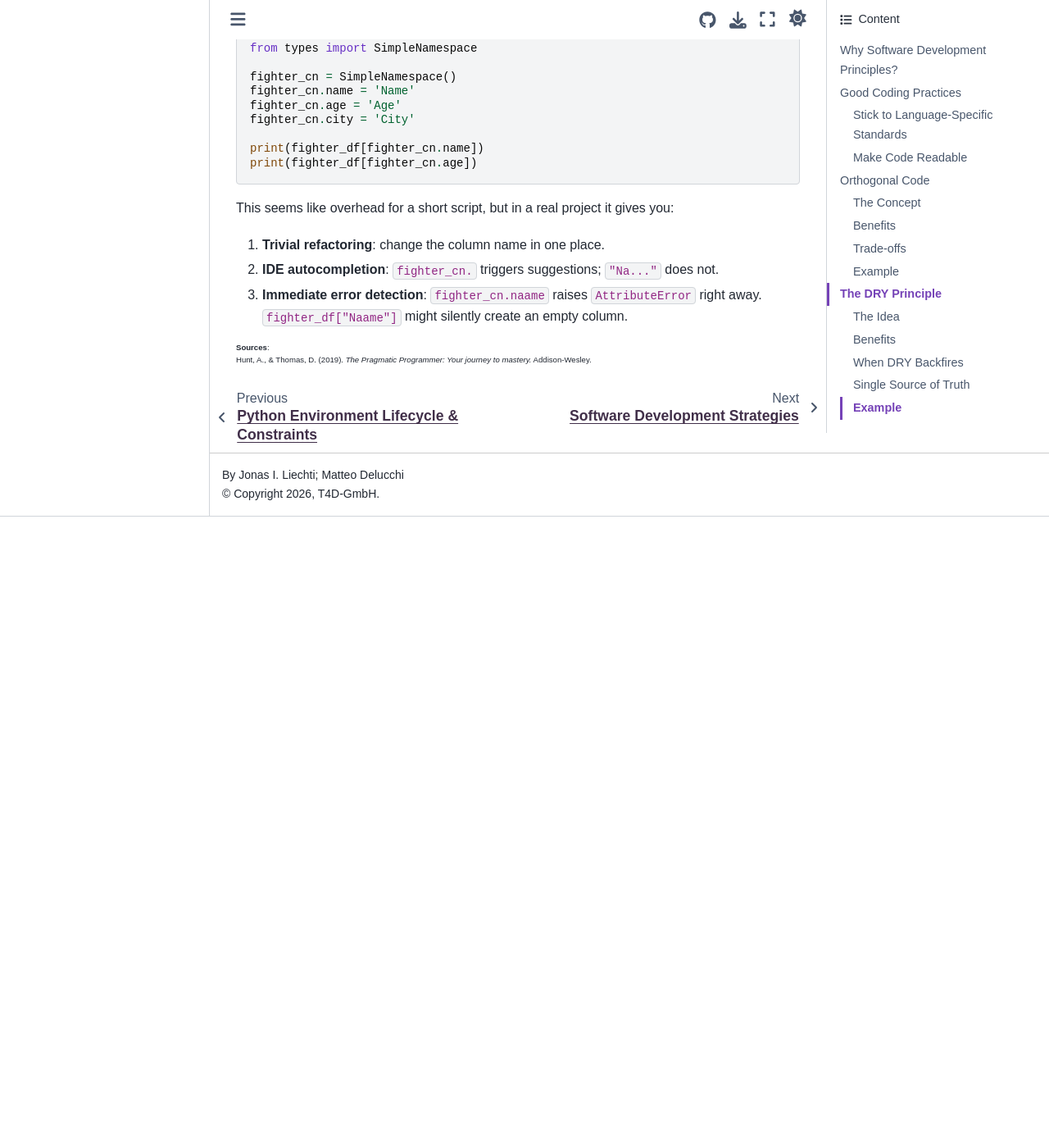
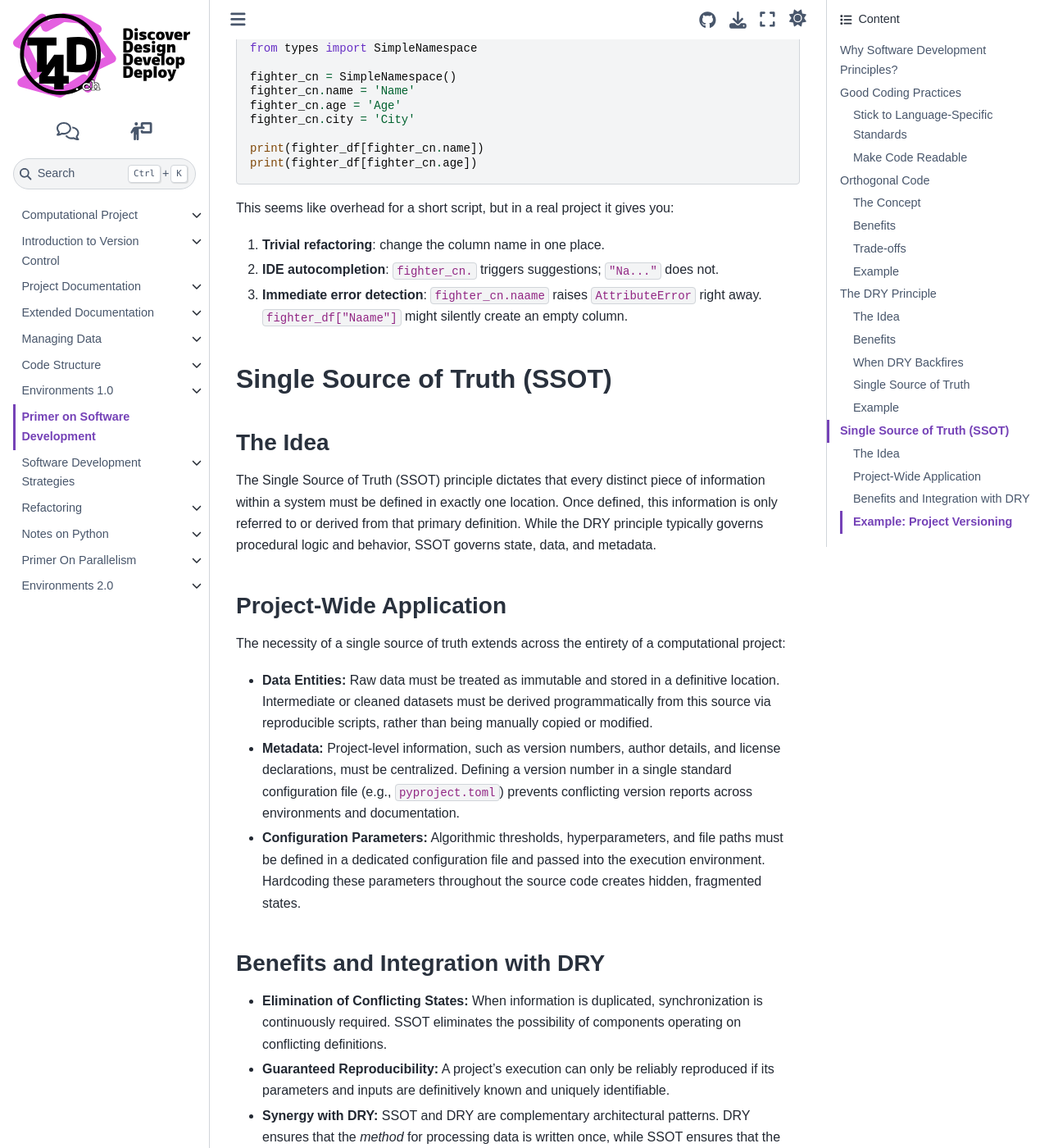
Before and after one commit to t4d-gmbh/researchSoftwareEngineering, a Sphinx documentation site: the page built from source/content/primerSoftwareDevelopment/index.md, in a window 1280 px wide and 1400 px high, scrolled down 5539 px. Shown: the whole window at 82% size. Built offline with Sphinx 7.4.7 and the Sphinx Book theme 1.1.4, drawn with Linux system fonts in a browser that asks for light colours; some web fonts are replaced; pages that are not in the unit, such as notebooks, are missing from menus; the version number could not be read and is left out; before the commit the page ends 6169 px from its top, so only the background shows below that; some of the changed text lies outside the part shown.

Commit message:
adding slide for ssot

````diff
--- a/source/content/primerSoftwareDevelopment/dry.md
+++ b/source/content/primerSoftwareDevelopment/dry.md
@@ -11,7 +11,7 @@ sd_hide_title: true
 **Don't Repeat Yourself**
 
 {.centered}
-"Every piece of knowledge must have a single, unambiguous, authoritative representation within a system."
+"Every piece of logic should have a single, unambiguous, authoritative representation within a system."
 ```
 
 
--- a/source/content/primerSoftwareDevelopment/index.md
+++ b/source/content/primerSoftwareDevelopment/index.md
@@ -9,6 +9,7 @@
 ./codingPractices
 ./orthogonality
 ./dry
+./ssot
 ```
 
 {% else %}
@@ -21,6 +22,8 @@
 ```
 ```{include} ./dry.md
 ```
+```{include} ./ssot.md
+```
 
 {.smaller}
 **Sources**:
--- /dev/null
+++ b/source/content/primerSoftwareDevelopment/ssot.md
@@ -0,0 +1,144 @@
+---
+sd_hide_title: true
+---
+## Single Source of Truth (SSOT)
+
+{% if slide %}
+
+```{compound}
+{.centered}
+{.bigger}
+**Single Source of Truth**
+
+{.centered}
+"Information must be defined in exactly one location. All subsequent usages must reference or derive from this primary definition."
+
+```
+
+:::::{grid} 2
+::::{grid-item-card} Scope of Application
+
+* **Data:** Raw inputs remain immutable; outputs are derived programmatically.
+* **Metadata:** Versions and licenses reside in a single configuration.
+* **Parameters:** Algorithmic settings are defined centrally.
+::::
+::::{grid-item-card} Integration with DRY
+* **DRY** targets procedural **logic and behavior**.
+* **SSOT** targets **data and state**.
+* Eliminates conflicting project states.
+* Guarantees computational reproducibility.
+::::
+:::::
+
+:::{admonition} Core Rule
+:class: warning margin
+*"State must be referenced or derived, never duplicated."*
+:::
+
+---
+
+### Example: Project Metadata
+
+::::{grid} 2
+:::{grid-item-card} Duplicated State ❌
+
+```python
+# pyproject.toml
+version = "1.2.0"
+
+# src/mypkgs/__init__.py
+__version__ = "1.2.0"
+
+# docs/conf.py
+release = "1.2.0"
+
+```
+
+Version bumps require modifying three separate files. Desynchronization is highly probable.
+:::
+:::{grid-item-card} SSOT ✔
+
+```toml
+# pyproject.toml
+[project]
+version = "1.2.0"
+
+```
+
+```python
+# src/mupkgs/__init__.py
+from importlib.metadata import version
+__version__ = version("my_package")
+
+```
+
+Defined once. Parsed dynamically. Impossible to desynchronize.
+:::
+::::
+
+{% else %}
+
+### The Idea
+
+The Single Source of Truth (SSOT) principle dictates that every distinct piece of information within a system must be defined in exactly one location. Once defined, this information is only referred to or derived from that primary definition. While the DRY principle typically governs procedural logic and behavior, SSOT governs state, data, and metadata.
+
+### Project-Wide Application
+
+The necessity of a single source of truth extends across the entirety of a computational project:
+
+* **Data Entities:** Raw data must be treated as immutable and stored in a definitive location. Intermediate or cleaned datasets must be derived programmatically from this source via reproducible scripts, rather than being manually copied or modified.
+* **Metadata:** Project-level information, such as version numbers, author details, and license declarations, must be centralized. Defining a version number in a single standard configuration file (e.g., `pyproject.toml`) prevents conflicting version reports across environments and documentation.
+* **Configuration Parameters:** Algorithmic thresholds, hyperparameters, and file paths must be defined in a dedicated configuration file and passed into the execution environment. Hardcoding these parameters throughout the source code creates hidden, fragmented states.
+
+### Benefits and Integration with DRY
+
+* **Elimination of Conflicting States:** When information is duplicated, synchronization is continuously required. SSOT eliminates the possibility of components operating on conflicting definitions.
+* **Guaranteed Reproducibility:** A project's execution can only be reliably reproduced if its parameters and inputs are definitively known and uniquely identifiable.
+* **Synergy with DRY:** SSOT and DRY are complementary architectural patterns. DRY ensures that the *method* for processing data is written once, while SSOT ensures that the *data* or *state* being processed is defined once.
+
+### Example: Project Versioning
+
+A pervasive violation of SSOT in software projects is the manual duplication of project metadata.
+
+**The Duplicated State approach:**
+
+```python
+# pyproject.toml
+version = "1.2.0"
+
+# src/mypkgs/__init__.py
+__version__ = "1.2.0"
+
+# docs/conf.py
+release = "1.2.0"
+
+```
+
+If a release is prepared, the version string must be manually updated in three discrete locations. If one update is overlooked, the project enters an inconsistent state, potentially causing deployment failures or documentation mismatches.
+
+**The SSOT approach:**
+
+The version is defined exclusively in the standardized project configuration file.
+
+```toml
+# pyproject.toml
+[project]
+name = "my_package"
+version = "1.2.0"
+
+```
+
+All other components derive this information dynamically at runtime using standard library utilities.
+
+```python
+# src/mypkgs/__init__.py
+from importlib.metadata import version
+
+# The version is derived dynamically from the installed package metadata
+__version__ = version("my_package")
+
+```
+
+This architectural pattern guarantees that a version bump requires only a single modification. The change propagates automatically, ensuring the entire project remains strictly synchronized and unambiguous.
+
+{% endif %}
````
